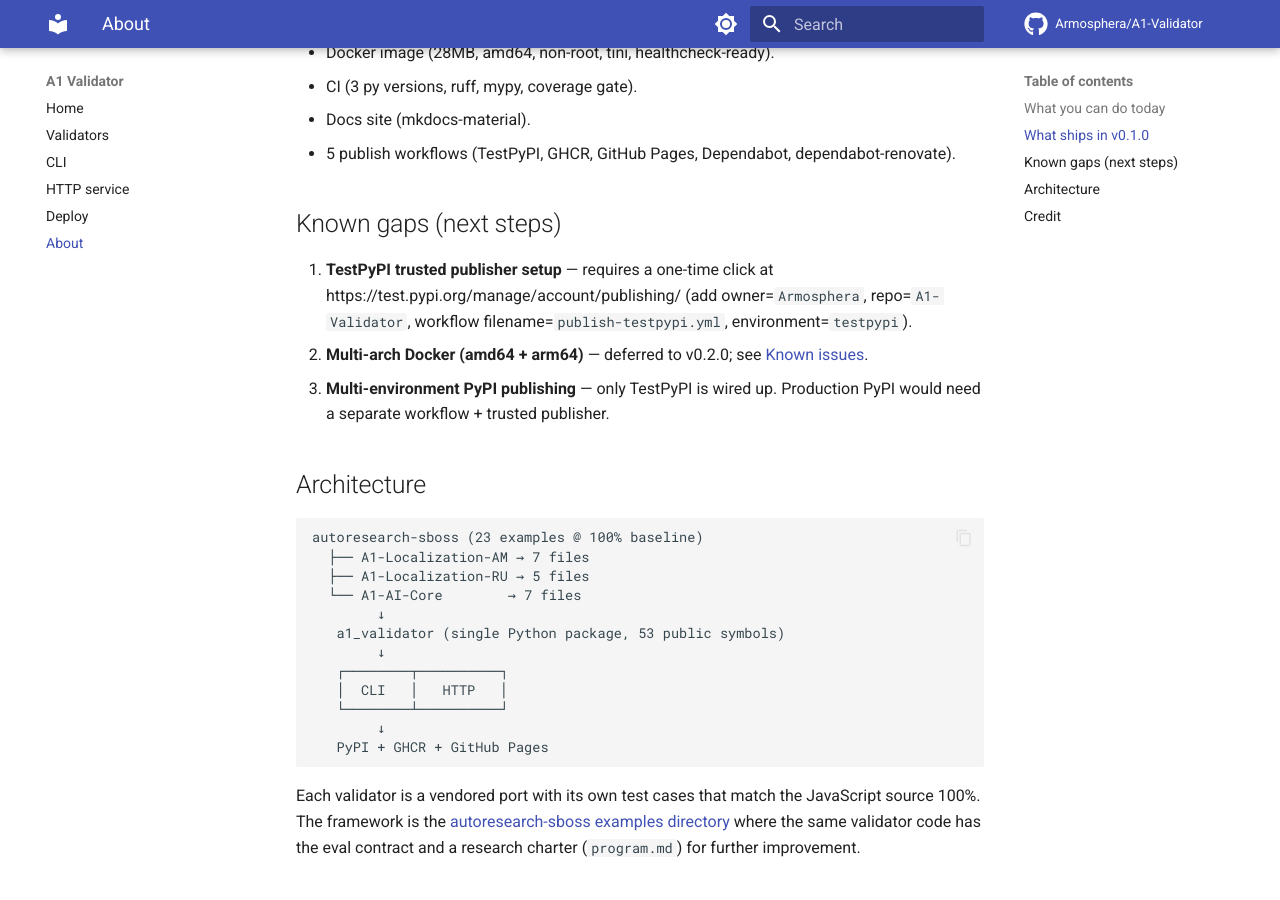
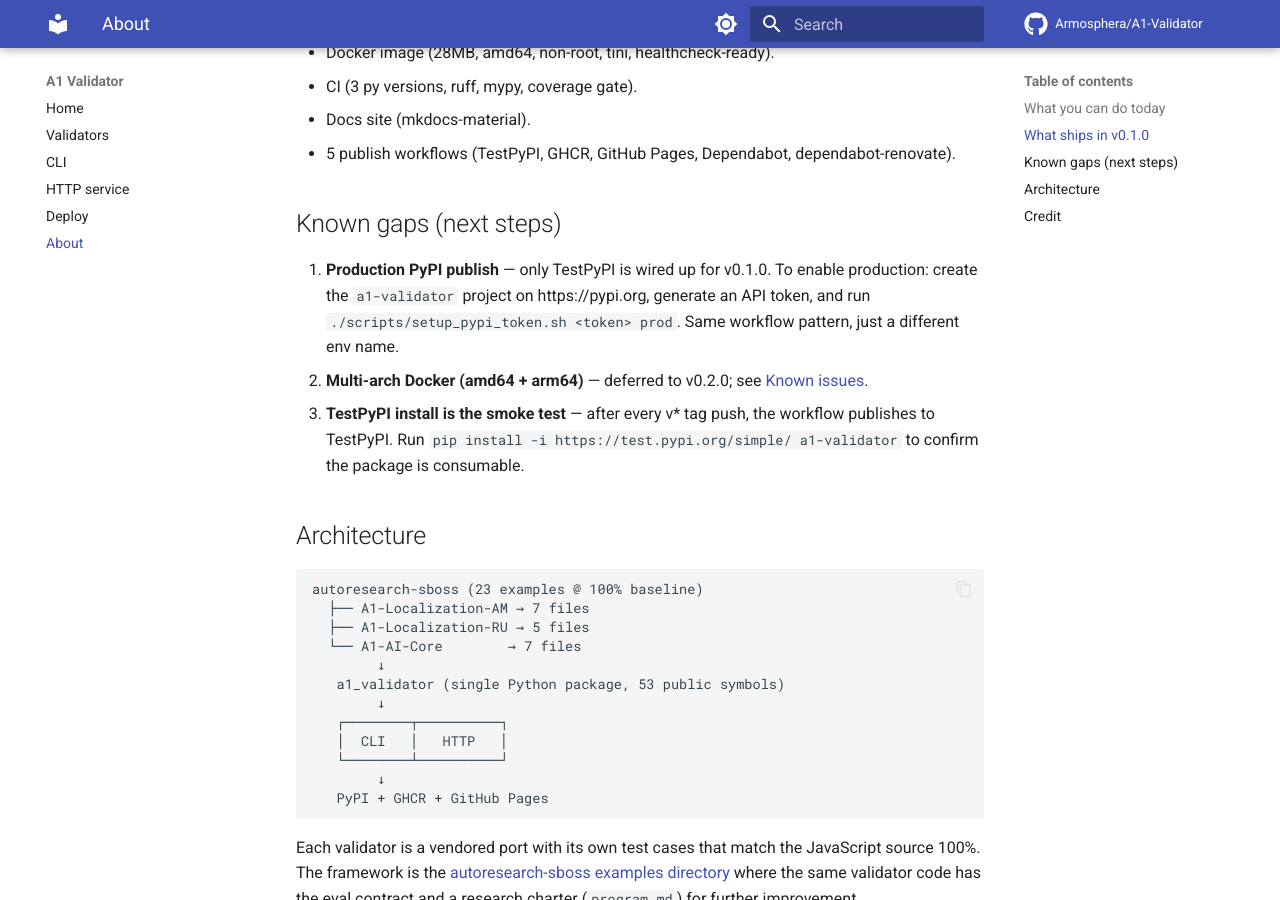
Before and after one commit to Armosphera/A1-Validator, an MkDocs documentation site: the page built from docs/about.md, in a window 1280 px wide and 900 px high, scrolled down 788 px. Built offline with MkDocs 1.6.1 and Material for MkDocs 9.7.7, drawn with Linux system fonts in a browser that asks for light colours; comment, search, counter and statistics services are not loaded.

Commit message:
docs: reflect v0.1.0 live on TestPyPI (install via -i test.pypi.org)

```diff
--- a/docs/about.md
+++ b/docs/about.md
@@ -37,15 +37,17 @@ a1-validate serve --port 8000              # HTTP service
 
 ## Known gaps (next steps)
 
-1. **TestPyPI trusted publisher setup** — requires a one-time
-   click at https://test.pypi.org/manage/account/publishing/ (add
-   owner=`Armosphera`, repo=`A1-Validator`, workflow
-   filename=`publish-testpypi.yml`, environment=`testpypi`).
+1. **Production PyPI publish** — only TestPyPI is wired up for
+   v0.1.0. To enable production: create the `a1-validator`
+   project on https://pypi.org, generate an API token, and run
+   `./scripts/setup_pypi_token.sh <token> prod`. Same workflow
+   pattern, just a different env name.
 2. **Multi-arch Docker (amd64 + arm64)** — deferred to v0.2.0;
    see [Known issues](CHANGELOG.md#known-issues).
-3. **Multi-environment PyPI publishing** — only TestPyPI is
-   wired up. Production PyPI would need a separate workflow +
-   trusted publisher.
+3. **TestPyPI install is the smoke test** — after every v* tag
+   push, the workflow publishes to TestPyPI. Run
+   `pip install -i https://test.pypi.org/simple/ a1-validator` to
+   confirm the package is consumable.
 
 ## Architecture
 
```
Also changed, not shown: CHANGELOG.md (+10 -13 lines), README.md (+6 -1 lines).
